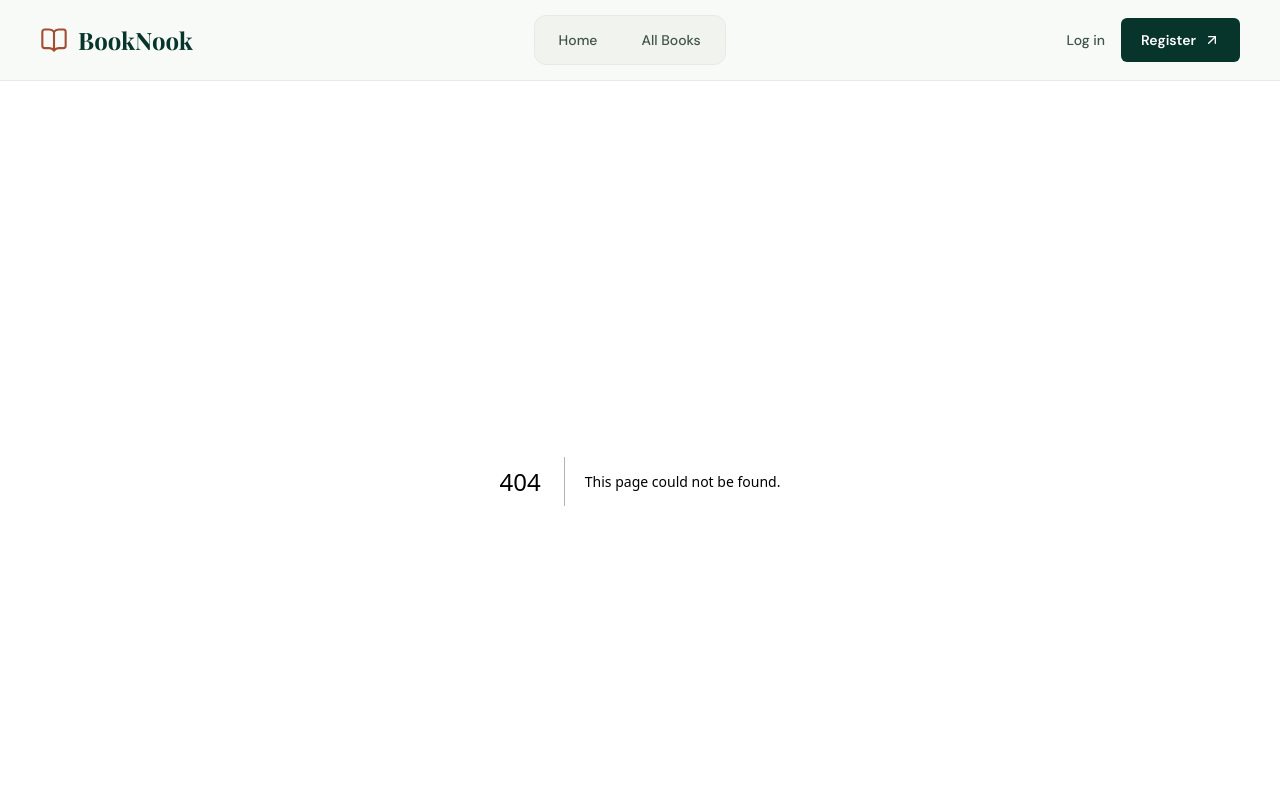
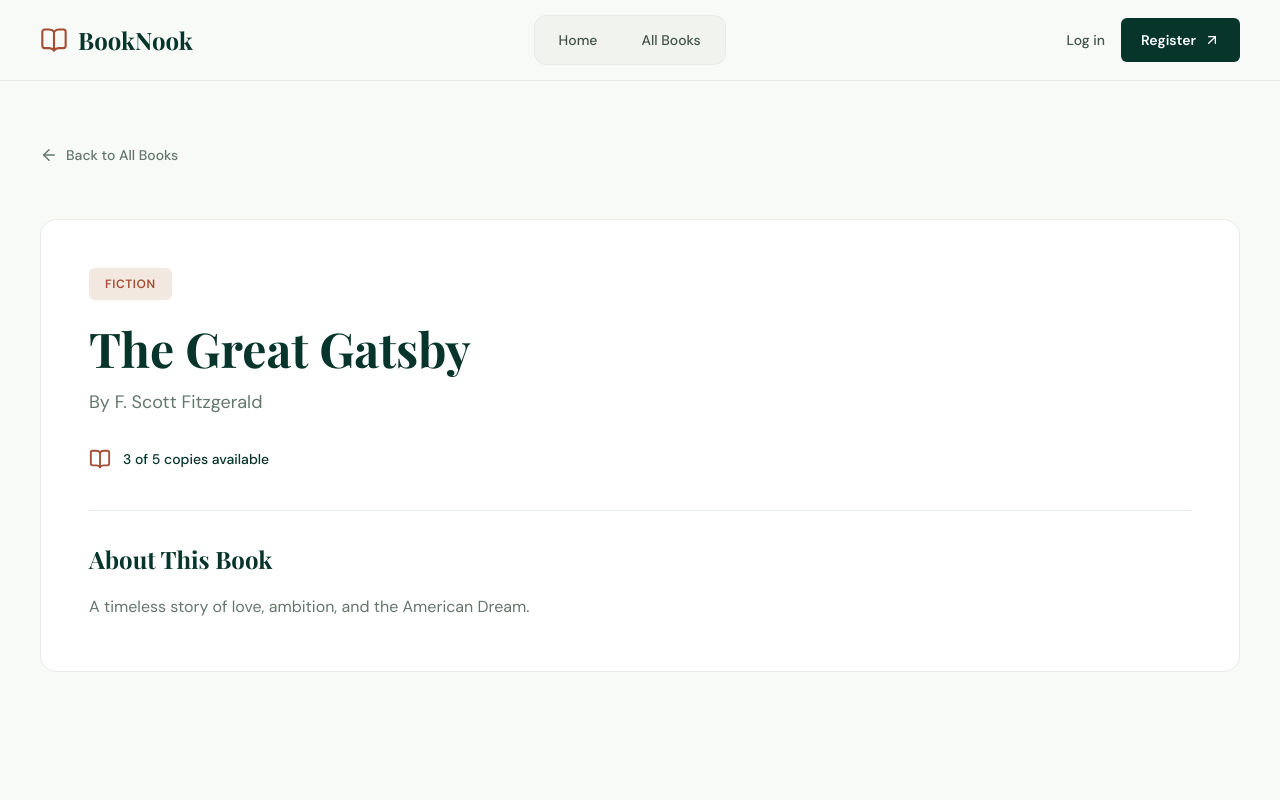
Before and after one commit to ariful-arif124/booknook-client, a Next.js app: page /books/1 in a window 1280 px wide. Before the commit this address had no page. Shown: the top 800 px of the page. Built offline with nearby package versions, Linux system fonts and the light colour scheme; a web font is replaced by a local one.

Commit message:
Implement dynamic Book Details route with book information

```diff
--- /dev/null
+++ b/src/app/books/[id]/page.tsx
@@ -0,0 +1,88 @@
+
+import type { Metadata } from "next";
+import Link from "next/link";
+import { notFound } from "next/navigation";
+import { ArrowLeft, BookOpen } from "lucide-react";
+import { books } from "@/data/books";
+
+type Props = {
+  params: Promise<{
+    id: string;
+  }>;
+};
+
+export function generateStaticParams() {
+  return books.map((book) => ({
+    id: book.id,
+  }));
+}
+
+export async function generateMetadata({
+  params,
+}: Props): Promise<Metadata> {
+  const { id } = await params;
+
+  const book = books.find((item) => item.id === id);
+
+  return {
+    title: `BookNook | ${book?.title ?? "Book Not Found"}`,
+  };
+}
+
+export default async function BookDetailsPage({
+  params,
+}: Props) {
+  const { id } = await params;
+
+  const book = books.find((item) => item.id === id);
+
+  if (!book) {
+    notFound();
+  }
+
+  return (
+    <section className="min-h-[70vh] bg-[#F8FAF7] px-5 py-16 lg:px-10">
+      <div className="mx-auto max-w-7xl">
+        <Link
+          href="/books"
+          className="inline-flex items-center gap-2 text-sm font-medium text-[#64776D] transition-colors hover:text-[#A34D32]"
+        >
+          <ArrowLeft size={18} />
+          Back to All Books
+        </Link>
+
+        <div className="mt-12 rounded-2xl border border-[#E5EBE6] bg-white p-8 sm:p-12">
+          <span className="inline-block rounded-md bg-[#F2E8E0] px-4 py-2 text-xs font-semibold uppercase tracking-wider text-[#A34D32]">
+            {book.category}
+          </span>
+
+          <h1 className="font-serif mt-6 text-4xl font-bold text-[#07352C] sm:text-5xl">
+            {book.title}
+          </h1>
+
+          <p className="mt-4 text-lg text-[#64776D]">
+            By {book.author}
+          </p>
+
+          <div className="mt-8 flex items-center gap-3">
+            <BookOpen size={22} className="text-[#A34D32]" />
+
+            <span className="text-sm font-medium text-[#07352C]">
+              {book.availableCopies} of {book.totalCopies} copies available
+            </span>
+          </div>
+
+          <div className="mt-10 border-t border-[#E5EBE6] pt-8">
+            <h2 className="font-serif text-2xl font-bold text-[#07352C]">
+              About This Book
+            </h2>
+
+            <p className="mt-4 max-w-2xl text-base leading-8 text-[#64776D]">
+              {book.description}
+            </p>
+          </div>
+        </div>
+      </div>
+    </section>
+  );
+}
```
